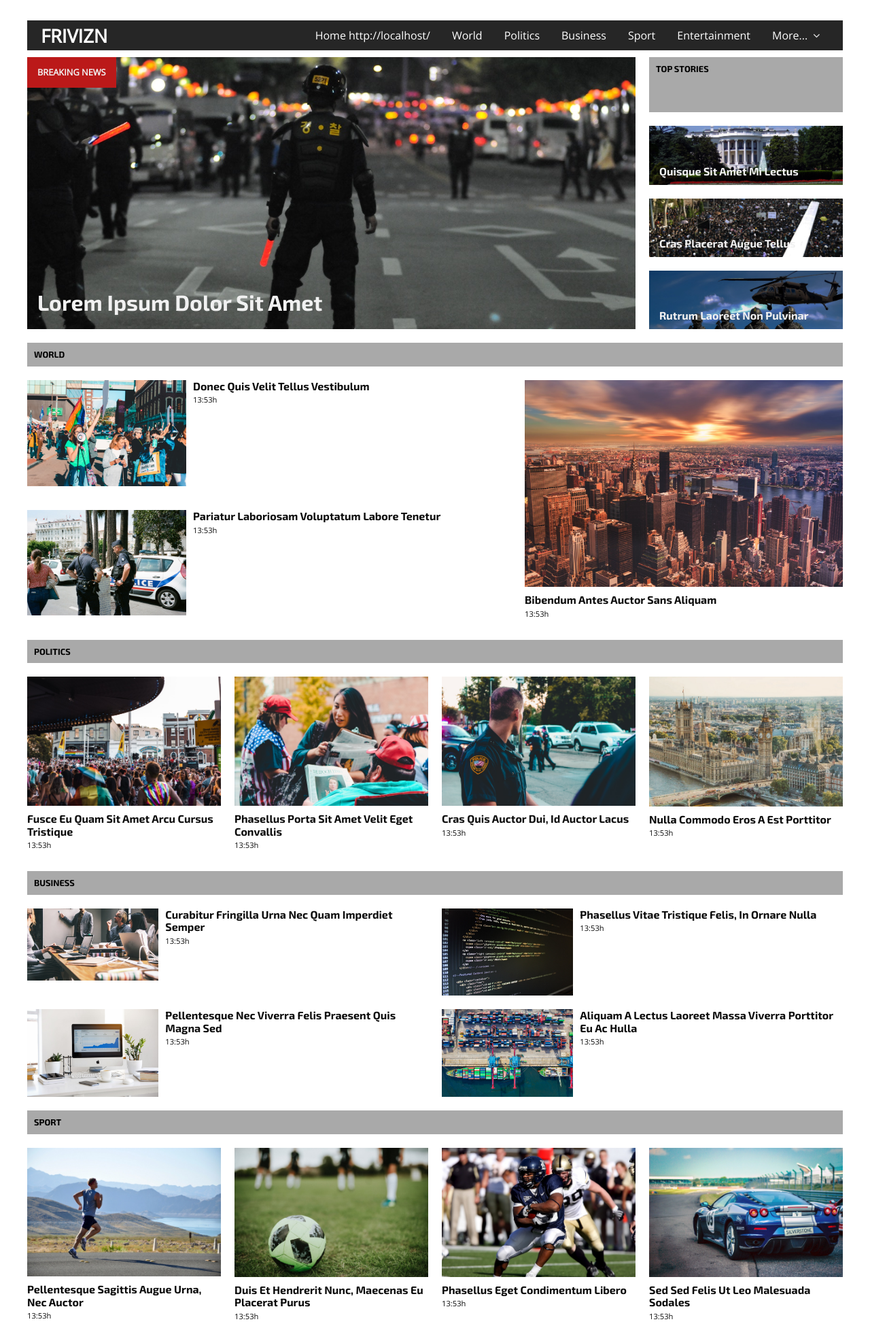
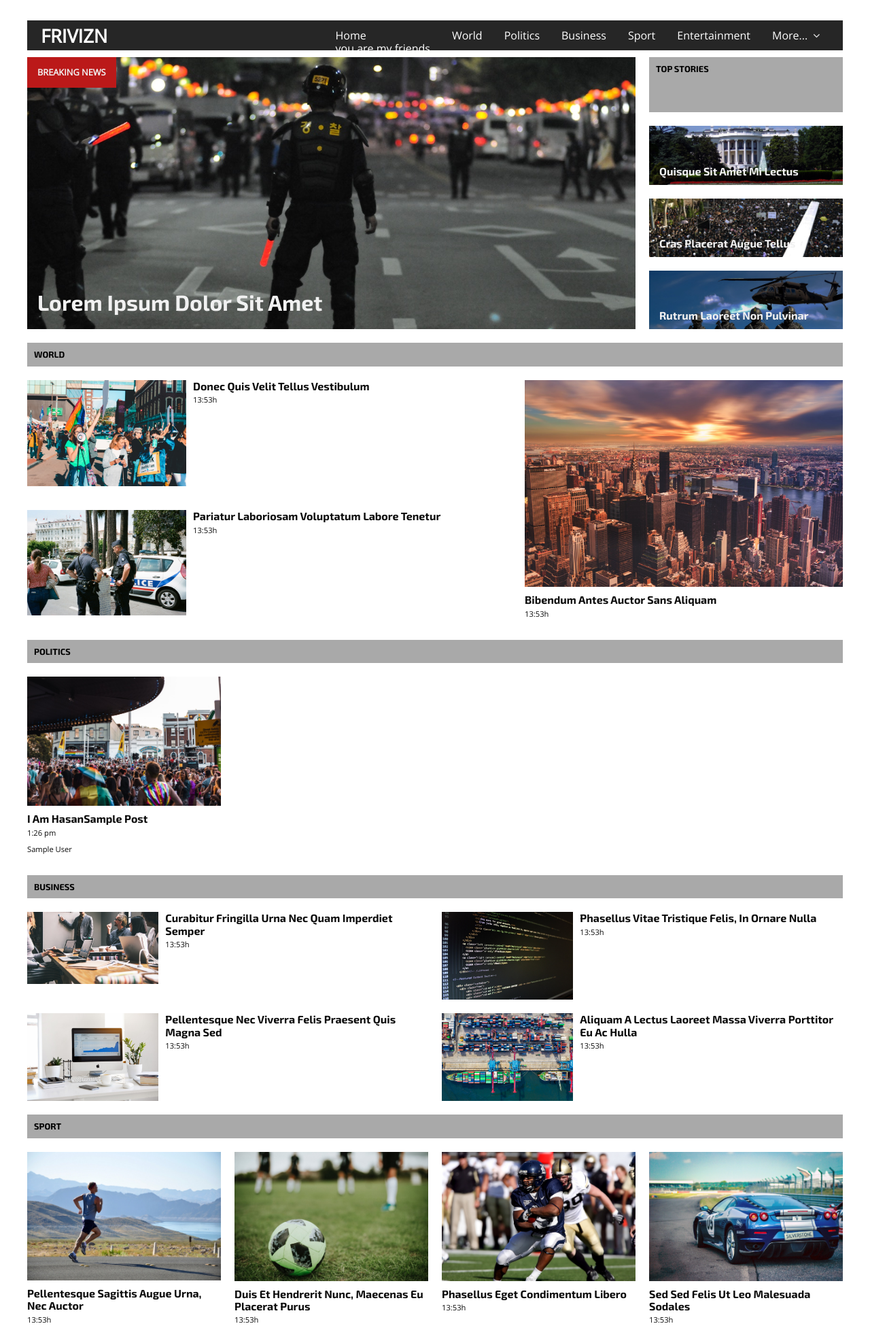
Before and after one commit to sablu1234/newsportal-theme, a WordPress theme: template index.php in a window 1280 px wide. Shown: the top 1950 px of the page at 68% size. Run offline with PHP 8.4 and a stand-in for WordPress, Linux system fonts and the light colour scheme; the site name, menu and one post (Sample post) are stand-ins, and other content is empty; some libraries are stand-ins or nearby versions.

Commit message:
newsportal

```diff
--- /dev/null
+++ b/functions.php
@@ -0,0 +1,17 @@
+<?php
+// function newsportal_theme(){
+//     add_theme_support('post-thumbnails');
+//     add_theme_support('post-formats',array('aside','gallery','sqote','image','video'));
+// }
+// add_action('after_setup_theme','newsportal_theme')
+
+
+if(!function_exists('ourtheme')){
+    function ourtheme(){
+        add_theme_support('post-thumbnails');
+    }
+}
+add_action('after_setup_theme','ourtheme');
+
+
+?>
--- a/index.php
+++ b/index.php
@@ -41,7 +41,19 @@
         <nav class="nav-menu" role="navigation">
           <ul class="nav-links">
             <li><a href="index.html" title="Home">Home
-<?php echo get_template_directory_uri()?>
+<?php
+$friends="0";
+if($friends<10){
+  echo '<br>you are my friends';
+}
+else{
+  echo '<br>you are not my friends';
+}
+
+
+
+
+?>
 
             </a></li>
             <li><a href="article.html" title="World">World</a>
@@ -148,54 +160,38 @@
       </section> <!-- End of class="world" -->
 
       <section class="politics">
-        <h2>Politics</h2>
-        <div class="story">
+<h2>Politics</h2>
+
+<?php
+while(have_posts()): the_post();
+?>
+<div class="story">
           <a href="#">
             <div class="story-img">
               <img src="<?php echo get_template_directory_uri().'/assets/images/politics4.jpg';?>" alt="Protesters">
             </div>
             <div class="story-headline">
-              <h3>Fusce eu quam sit amet arcu cursus tristique</h3>
-              <p class="exact-time">13:53h</p>
+              <h3><?php the_title('i am hasan');?></h3>
+              <p class="exact-time"><?php the_time();?></p>
+              <p class="exact-time"><?php the_author();?></p>
+              <p class="exact-time"><?php the_category();?></p>
             </div>
           </a>
         </div>
 
-        <div class="story">
-          <a href="#">
-            <div class="story-img">
-              <img src="<?php echo get_template_directory_uri().'/assets/images/politics5.jpg';?>" alt="People with newspapers">
-            </div>
-            <div class="story-headline">
-              <h3>Phasellus porta sit amet velit eget convallis</h3>
-              <p class="exact-time">13:53h</p>
-            </div>
-          </a>
-        </div>
+<?php
+endwhile;
 
-        <div class="story">
-          <a href="#">
-            <div class="story-img">
-              <img src="<?php echo get_template_directory_uri().'/assets/images/politics9.jpg';?>" alt="Police Officer">
-            </div>
-            <div class="story-headline">
-              <h3>Cras quis auctor dui, id auctor lacus</h3>
-              <p class="exact-time">13:53h</p>
-            </div>
-          </a>
-        </div>
 
-        <div class="story">
-          <a href="#">
-            <div class="story-img">
-              <img src="<?php echo get_template_directory_uri().'/assets/images/world2.jpg';?>" alt="London">
-            </div>
-            <div class="story-headline">
-              <h3>Nulla commodo eros a est porttitor</h3>
-              <p class="exact-time">13:53h</p>
-            </div>
-          </a>
-        </div>
+
+
+?>
+
+
+
+
+
+
       </section> <!-- End of class="politics" -->
 
       <section class="business">
```
Also changed, not shown: while,for.php (added, +37 -0 lines), whileloop.php (added, +20 -0 lines), screenshot.png (added).
